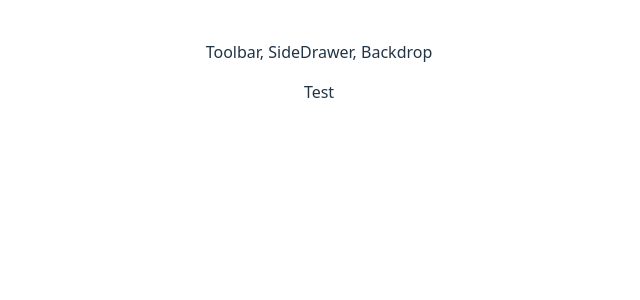
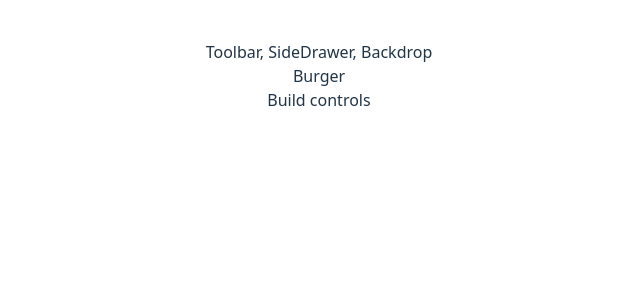
Before and after one commit to johjohcodes/burger-basics--01-project-setup, a React (Vite) app: page / in a window 1280 px wide. Shown: the top 300 px of the page, without its empty margins (321-961 px from the left). Built offline with nearby package versions, Linux system fonts and the light colour scheme.

Commit message:
new files

```diff
--- a/src/App.jsx
+++ b/src/App.jsx
@@ -3,6 +3,7 @@ import reactLogo from './assets/react.svg'
 import viteLogo from '/vite.svg'
 import './App.css'
 import Layout from './components/layout/Layout'
+import BurgerBuilder from './container/BurgerBuilder/BurgerBuilder'
 
 function App() {
   const [count, setCount] = useState(0)
@@ -11,7 +12,7 @@ function App() {
     <>
       <div>
         <Layout>
-          <p>Test</p>
+          <BurgerBuilder/>
         </Layout>
       </div>
     </>
--- /dev/null
+++ b/src/components/layout/Layout.css
@@ -0,0 +1,3 @@
+.Content {
+    margin: 50rem;
+}
--- a/src/components/layout/Layout.jsx
+++ b/src/components/layout/Layout.jsx
@@ -1,10 +1,11 @@
 import React from 'react';
+import classes from './layout.css'
 
 const Layout = (props) => {
     return (
         <>
             <div>Toolbar, SideDrawer, Backdrop </div>
-            <main>
+            <main className= {classes.Content}>
                 {props.children}
             </main>
         </>
--- /dev/null
+++ b/src/container/BurgerBuilder/BurgerBuilder.jsx
@@ -0,0 +1,14 @@
+import react, {Component} from 'react'
+
+class BurgerBuilder extends Component{
+    render(){
+        return (
+            <>
+            <div>Burger</div>
+            <div>Build controls</div>
+            </>
+        )
+    }
+}
+
+export default BurgerBuilder
```
